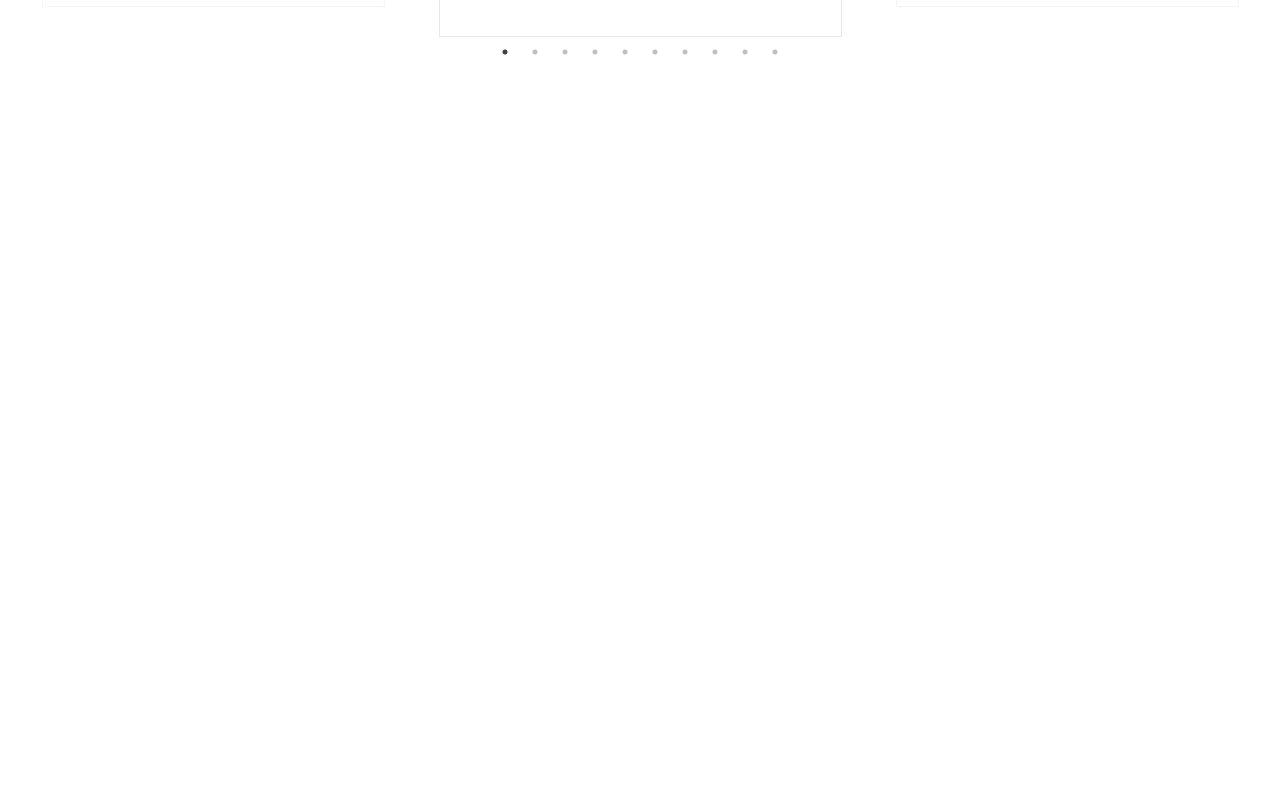
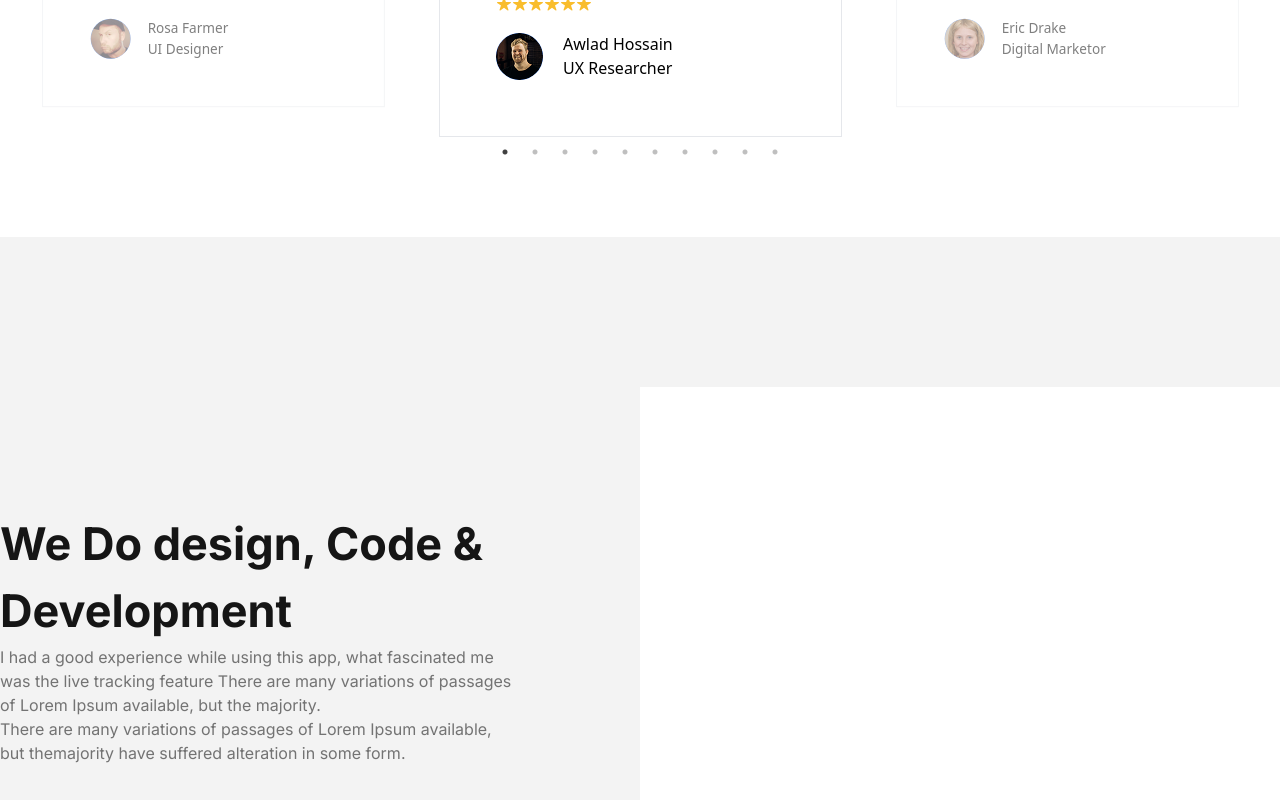
Before and after one commit to bijoysahadev/Agenc_, a React (Vite) app: page / in a window 1280 px wide. Shown: the part 7048-7848 px from the top of the page. Before the commit the page ends 7110 px from the top, so only its background shows below. Built offline with nearby package versions, Linux system fonts and the light colour scheme.

Commit message:
feat:contact form setup

```diff
--- a/src/App.jsx
+++ b/src/App.jsx
@@ -13,6 +13,7 @@ import Service from './Layouts/Service'
 import Work from './Layouts/Work'
 import Agency from './Layouts/Agency'
 import Client from './Layouts/Client'
+import Contact from './Layouts/Contact'
 const App = () => {
   return (
     <>
@@ -23,6 +24,7 @@ const App = () => {
 <Work/>
 <Agency/>
 <Client/>
+<Contact/>
     </>
   )
 }
--- a/src/Layouts/Client.jsx
+++ b/src/Layouts/Client.jsx
@@ -35,7 +35,7 @@ var settings = {
   ]
 };
   return (
-  <section>
+  <section className='py-[100px]' >
     <Container>
       <Heading tittle={`Some Client Reviews`} />
       <SubHeading  className={`text-center mx-auto w-[620px] text-secondary font-normal py-12`}  text={`There are many variations of passages of Lorem Ipsum available, but themajority  have suffered alteration in some form.`}/>
--- /dev/null
+++ b/src/Layouts/Contact.jsx
@@ -0,0 +1,24 @@
+import  Container  from '../Componets/Container'
+import Flex from '../Componets/Flex'
+import React from 'react'
+import Heading from '../Componets/Heading'
+import SubHeading from '../Componets/SubHeading'
+
+const Contact = () => {
+  return (
+   <section className={`bg-[#F3F3F3]  py-[150px] `} >
+    <Container>
+        <Flex className={`items-center justify-around`} >
+            <div  className='w-1/2 ' >
+            <Heading  className={`text-start`} tittle={`We Do design, Code & Development`} />
+            <SubHeading  className={`w-[514px]  text-start font-normal text-[16px]`} text={`I had a good experience while using this app, what fascinated me was the live tracking feature There are many variations of passages of Lorem Ipsum available, but the majority.`} />
+            <SubHeading className={`w-[514px]  text-start font-normal text-[16px]`}  text={`There are many variations of passages of Lorem Ipsum available, but themajority  have suffered alteration in some form.`} />
+            </div>
+            <div className='w-1/2 h-[500px] bg-[#FFFFFF]' ></div>
+        </Flex>
+    </Container>
+   </section>
+  )
+}
+
+export default Contact
```
